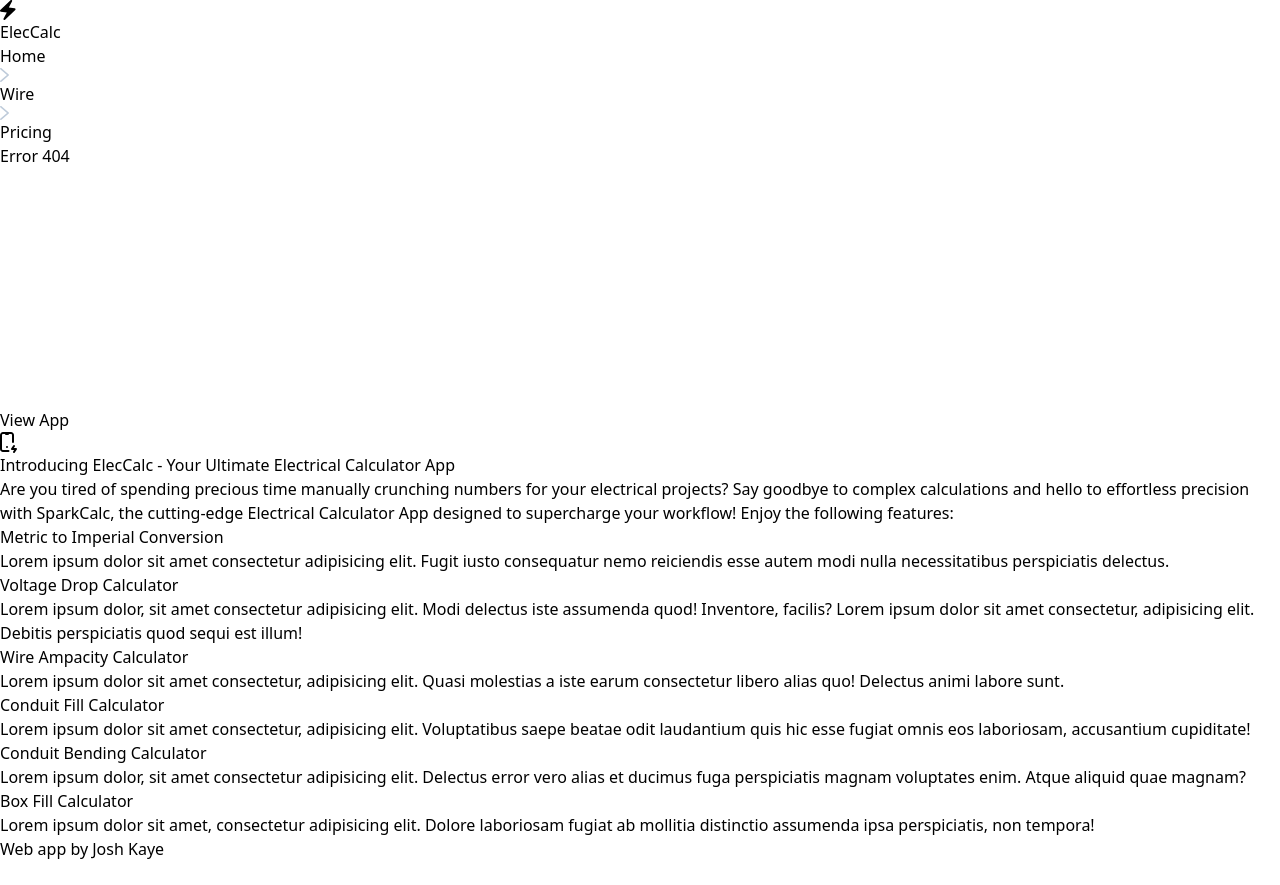
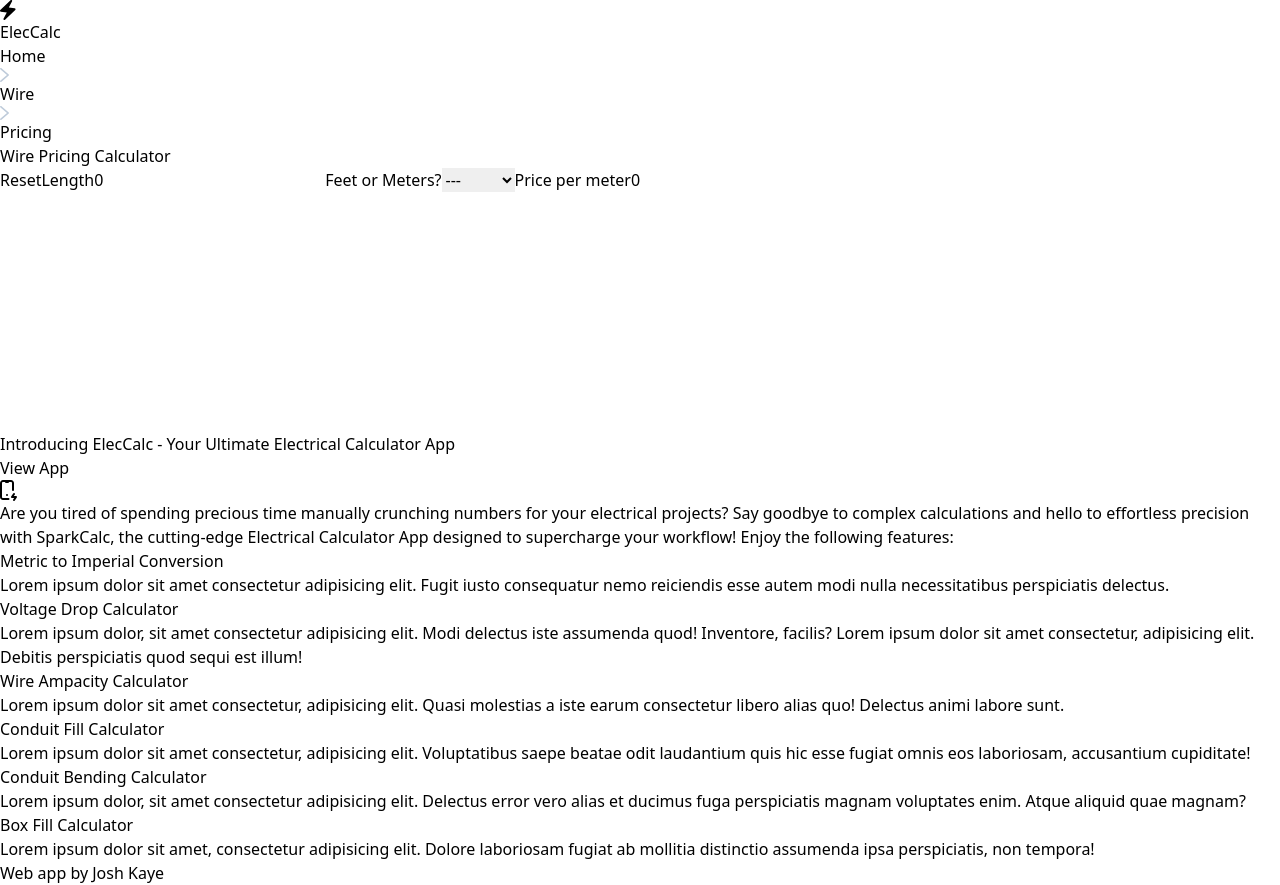
Before and after one commit to kaye360/elec-calc, a React (Vite) app: page /wire/pricing in a window 1280 px wide. Before the commit the page ends 861 px from the top, so only its background shows below. Built offline with nearby package versions, Linux system fonts and the light colour scheme.

Commit message:
add wire pricing calculator

```diff
--- a/index.html
+++ b/index.html
@@ -14,6 +14,10 @@
 
 	<main id="content" class="relative grid gap-6 max-w-lg mx-auto border border-sky-200 p-6 rounded-xl">
 
+		<h1 class="text-3xl bg-sky-950 text-sky-100 px-4 py-8 rounded-xl">
+			Introducing ElecCalc - Your Ultimate Electrical Calculator App
+		</h1>
+
 		<div class="sticky top-2 grid gap-2">
 			<a href="#root" class="flex items-center gap-2 justify-center bg-sky-300 hover:bg-rose-300 rounded-lg py-2 font-semibold text-sky-900 hover:text-rose-900 text-center">
 				<span>
@@ -24,10 +28,6 @@
 				</svg>
 			</a>
 		</div>
-
-		<h1 class="text-3xl bg-sky-950 text-sky-100 px-4 py-8 rounded-xl">
-			Introducing ElecCalc - Your Ultimate Electrical Calculator App
-		</h1>
 
 		<p>
 			Are you tired of spending precious time manually crunching numbers for your electrical projects? Say goodbye to complex calculations and hello to effortless precision with SparkCalc, the cutting-edge Electrical Calculator App designed to supercharge your workflow! Enjoy the following features:
--- a/package.json
+++ b/package.json
@@ -15,6 +15,7 @@
     "match-sorter": "^6.3.1",
     "react": "^18.2.0",
     "react-dom": "^18.2.0",
+    "react-error-boundary": "^4.0.11",
     "react-router-dom": "^6.15.0",
     "sort-by": "^1.2.0"
   },
--- a/src/App.tsx
+++ b/src/App.tsx
@@ -1,4 +1,4 @@
-import React from 'react'
+import React, { ReactNode } from 'react'
 import { Route, Routes } from 'react-router-dom'
 import Layout from './layout/Layout'
 import MetricImperialConverter from './routes/metric-imperial-converter'
@@ -10,30 +10,43 @@
 import Conduit from './routes/conduit'
 import BendCalculations from  './routes/conduit/bend-calculations'
 import ConduitFill from './routes/conduit/fill'
+import { ErrorBoundary } from 'react-error-boundary'
+import WirePricing from './routes/wire/pricing'
 
 export default function App() {
     return (
         <Layout>
             <Routes>
 
-            <Route path="/" element={<Home />} />
+                <Route path="/" element={<Er><Home /></Er>}/>
 
-            <Route path="/metric-imperial-converter" element={<MetricImperialConverter />} />
+                <Route path="/metric-imperial-converter" element={<Er><MetricImperialConverter /></Er>} />
 
                 <Route path="/wire">
-                <Route index element={<Wire />} />
-                <Route path='ampacity' element={<Ampacity />} />
-                <Route path='voltage-drop' element={<VoltageDrop />} />
+                    <Route index element={<Er><Wire /></Er>} />
+                    <Route path='ampacity' element={<Er><Ampacity /></Er>} />
+                    <Route path='voltage-drop' element={<Er><VoltageDrop /></Er>} />
+                    <Route path='pricing' element={<Er><WirePricing /></Er>} />
                 </Route>
 
                 <Route path="/conduit">
-                <Route index element={<Conduit />} />
-                <Route path="bend-calculations" element={<BendCalculations />} />
-                <Route path="fill" element={<ConduitFill />} />
+                    <Route index element={<Er><Conduit /></Er>} />
+                    <Route path="bend-calculations" element={<Er><BendCalculations /></Er>} />
+                    <Route path="fill" element={<Er><ConduitFill /></Er>} />
                 </Route>
 
                 <Route path="*" element={<ErrorPage />} />
+
             </Routes>
         </Layout>
     )
 }
+
+
+function Er({children} : {children : ReactNode}) {
+    return (
+        <ErrorBoundary fallback={<ErrorPage />}>
+            {children}
+        </ErrorBoundary>
+    )
+}
--- a/src/components/FormElements.tsx
+++ b/src/components/FormElements.tsx
@@ -1,8 +1,9 @@
 
+import { motion } from 'framer-motion'
 import React, { MouseEventHandler, ReactNode } from 'react'
 
 
-export const formElementClassName = "mb-4 px-2 py-4 text-xl rounded-xl w-full border border-slate-400"
+export const formElementClassName = "mb-4 px-2 py-4 text-xl rounded-xl w-full border border-sky-400 bg-white"
 
 
 
@@ -17,16 +18,20 @@
 
 export function FormResults({children} : {children : ReactNode}) {
     return (
-        <div className="sticky bottom-0 col-span-2 bg-slate-800 text-slate-100 rounded p-4 text-lg">
-            <span className="block font-bold">Results</span>
+        <motion.div
+            initial={{ opacity: 0, y: 25 }}
+            animate={{ opacity: 1, y: 0 }}
+            className="sticky bottom-0 col-span-2 bg-sky-950 text-slate-100 rounded p-4 text-lg"
+        >
+            <span className="block mb-2 font-bold border-b border-sky-900">Results:</span>
             {children}
-        </div>
+        </motion.div>
     )
 }
 
 
 export function Input({...rest}) {
-    return <input step={1} className={formElementClassName} {...rest} />
+    return <input className={formElementClassName} {...rest} />
 }
 
 
@@ -42,7 +47,7 @@
 
 export function ResetButton({handleReset} : {handleReset : MouseEventHandler<HTMLButtonElement>}) {
     return (
-        <button onClick={handleReset} className="border border-slate-400 hover:border-slate-600 py-2 rounded-lg col-span-2">
+        <button onClick={handleReset} className={`${formElementClassName} bg-transparent hover:border-sky-600 col-span-2`} >
             Reset
         </button>
     )
--- a/src/layout/Layout.tsx
+++ b/src/layout/Layout.tsx
@@ -1,6 +1,8 @@
 import React from 'react'
 import BreadCrumbs from '../components/BreadCrumbs'
 import Header from '../components/Header'
+import { ErrorBoundary } from 'react-error-boundary'
+import ErrorPage from '../routes/ErrorPage'
 
 
 export default function Layout({children}: {children: React.ReactNode}) {
--- a/src/routes/ErrorPage.tsx
+++ b/src/routes/ErrorPage.tsx
@@ -1,9 +1,20 @@
 import React from 'react'
+import { Link } from 'react-router-dom'
 
 export default function ErrorPage() {
     return (
-        <div>
-            Error 404
+        <div className='flex flex-col gap-4 items-center py-12 text-sky-800'>
+            <svg width="36" height="36" viewBox="0 0 36 36" fill="none" xmlns="http://www.w3.org/2000/svg">
+                <path fillRule="evenodd" clipRule="evenodd" d="M18 32.625C21.8788 32.625 25.5987 31.0842 28.3414 28.3414C31.0842 25.5987 32.625 21.8788 32.625 18C32.625 14.1212 31.0842 10.4013 28.3414 7.65856C25.5987 4.91584 21.8788 3.375 18 3.375C14.1212 3.375 10.4013 4.91584 7.65856 7.65856C4.91584 10.4013 3.375 14.1212 3.375 18C3.375 21.8788 4.91584 25.5987 7.65856 28.3414C10.4013 31.0842 14.1212 32.625 18 32.625ZM18 36C22.7739 36 27.3523 34.1036 30.7279 30.7279C34.1036 27.3523 36 22.7739 36 18C36 13.2261 34.1036 8.64773 30.7279 5.27208C27.3523 1.89642 22.7739 0 18 0C13.2261 0 8.64773 1.89642 5.27208 5.27208C1.89642 8.64773 0 13.2261 0 18C0 22.7739 1.89642 27.3523 5.27208 30.7279C8.64773 34.1036 13.2261 36 18 36ZM20.25 24.75C20.25 25.3467 20.0129 25.919 19.591 26.341C19.169 26.7629 18.5967 27 18 27C17.4033 27 16.831 26.7629 16.409 26.341C15.9871 25.919 15.75 25.3467 15.75 24.75C15.75 24.1533 15.9871 23.581 16.409 23.159C16.831 22.7371 17.4033 22.5 18 22.5C18.5967 22.5 19.169 22.7371 19.591 23.159C20.0129 23.581 20.25 24.1533 20.25 24.75ZM19.6875 10.6875C19.6875 10.2399 19.5097 9.81072 19.1932 9.49426C18.8768 9.17779 18.4476 9 18 9C17.5524 9 17.1232 9.17779 16.8068 9.49426C16.4903 9.81072 16.3125 10.2399 16.3125 10.6875V18.5625C16.3125 19.0101 16.4903 19.4393 16.8068 19.7557C17.1232 20.0722 17.5524 20.25 18 20.25C18.4476 20.25 18.8768 20.0722 19.1932 19.7557C19.5097 19.4393 19.6875 19.0101 19.6875 18.5625V10.6875Z" fill="currentColor"/>
+            </svg>
+
+            <span>
+                Oops, something went wrong
+            </span>
+
+            <Link to="/" className='p-4 bg-sky-700 hover:bg-sky-900 text-sky-100 font-bold rounded-lg'>
+                Try Again
+            </Link>
         </div>
     )
 }
--- a/src/routes/Home.tsx
+++ b/src/routes/Home.tsx
@@ -68,7 +68,7 @@
 
 function Feature({href, className='', children, ...rest} : Feature) {
 	return(
-		<Link to={href} className={`hover:bg-sky-100 hover:bg-opacity-70 hover:scale-110 transition-all grid place-items-center gap-2 h-full p-2 text-center rounded-xl leading-4 ${className}`} {...rest}>
+		<Link to={href} className={`border border-sky-200 hover:bg-sky-100 hover:bg-opacity-70 hover:scale-110 transition-all grid place-items-center gap-2 h-full p-4 text-center rounded-xl leading-4 ${className}`} {...rest}>
 				{children}
 		</Link>
 	)
--- a/src/routes/wire/index.tsx
+++ b/src/routes/wire/index.tsx
@@ -14,6 +14,7 @@
             <SubCategoryList>
                 <SubCategoryButton href="/wire/voltage-drop">Voltage Drop</SubCategoryButton>
                 <SubCategoryButton href="/wire/ampacity">Ampacity</SubCategoryButton>
+                <SubCategoryButton href="/wire/pricing">Pricing</SubCategoryButton>
             </SubCategoryList>
 
         </Main>
--- /dev/null
+++ b/src/routes/wire/pricing/index.tsx
@@ -0,0 +1,100 @@
+import React, { SyntheticEvent, useState } from 'react'
+import Main from '../../../components/Main'
+import PageHeading from '../../../components/PageHeading'
+import { FormGrid, FormResults, Input, ResetButton, Select } from '../../../components/FormElements'
+
+export default function WirePricing() {
+
+    const { unit, price, length, result, meters, handleLengthChange, handlePriceChange, handleUnitChange, handleReset } = useWirePricing()
+
+    return (
+        <Main>
+
+            <PageHeading>Wire Pricing Calculator</PageHeading>
+
+            <FormGrid>
+
+                <ResetButton handleReset={handleReset} />
+
+                <label>
+                    Length
+                    <Input type="number" onChange={handleLengthChange} value={length} />
+                </label>
+
+                <label>
+                    Feet or Meters?
+                    <Select onChange={handleUnitChange} value={unit}>
+                        <option value="initial">---</option>
+                        <option value="feet">Feet</option>
+                        <option value="meters">Meters</option>
+                    </Select>
+                </label>
+
+                <label>
+                    Price per meter
+                    <Input type="number" step={0.01} onChange={handlePriceChange} value={price} />
+                </label>
+
+                { length > 0 && unit !== 'initial' && price > 0 &&
+                    <FormResults>
+                        <p className='font-bold'>
+                            <span className='text-2xl'>
+                                Total: ${result.toFixed(2)} <br />
+                            </span>
+                            <span className='text-sky-400 text-sm'>
+                            {meters} meters at ${price.toFixed(2)} per meter<br />
+                            </span>
+                        </p>
+                    </FormResults>
+                }
+            </FormGrid>
+        </Main>
+  )
+}
+
+
+
+function useWirePricing() {
+    const [length, setLength] = useState<number>(0)
+    const [unit, setsetUnit]  = useState<'feet' | 'meters' | 'initial'>('initial')
+    const [price, setPrice]   = useState<number>(0)
+
+    let result: number = 0
+
+    if( unit === 'feet' ) {
+        result = Number ( (length / 3.281 * price).toFixed(2) )
+    }
+
+    if( unit === 'meters') {
+        result = Number( (length * price).toFixed(2) )
+    }
+
+    const meters = Number( (unit === 'meters' ? length : length / 3.281).toFixed(2) )
+
+    function handleLengthChange(e: SyntheticEvent) {
+        if( !(e.target instanceof HTMLInputElement) ) return
+        console.log('hi')
+        setLength( Number(e.target.value) )
+    }
+
+    function handleUnitChange(e: SyntheticEvent) {
+        if( !(e.target instanceof HTMLSelectElement) ) return
+        if( e.target.value !== 'initial' && e.target.value !== 'feet' && e.target.value !== 'meters' ) return
+        setsetUnit(e.target.value)
+    }
+
+    function handlePriceChange(e: SyntheticEvent) {
+        if( !(e.target instanceof HTMLInputElement) ) return
+        setPrice( Number(e.target.value) )
+    }
+
+    function handleReset() {
+        setLength(0)
+        setsetUnit('initial')
+        setPrice(0)
+    }
+
+    return {
+        unit, price, length, result, meters, handleLengthChange, handlePriceChange, handleUnitChange, handleReset
+    }
+}
```
Also changed, not shown: 1 other file (tests, documents, lock files or other folders). Lines whose indentation alone changed are shown as unchanged.
